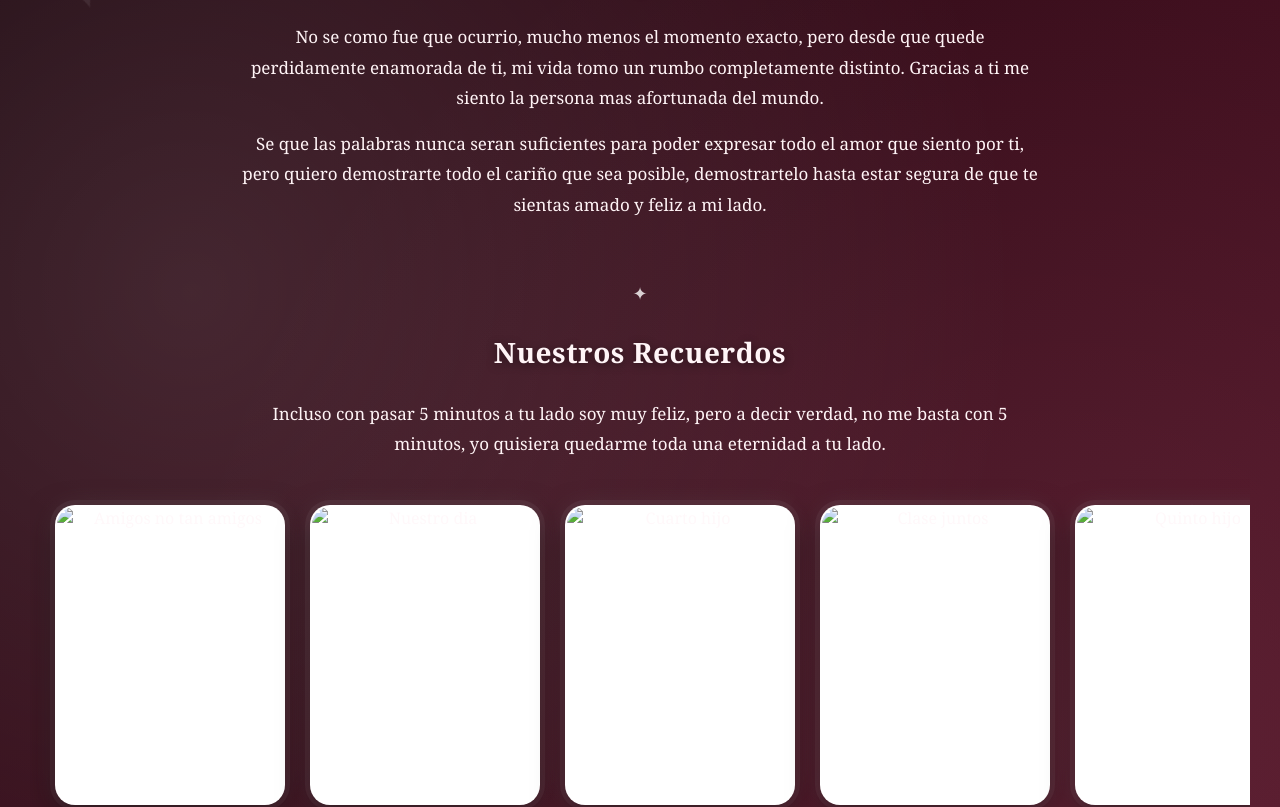
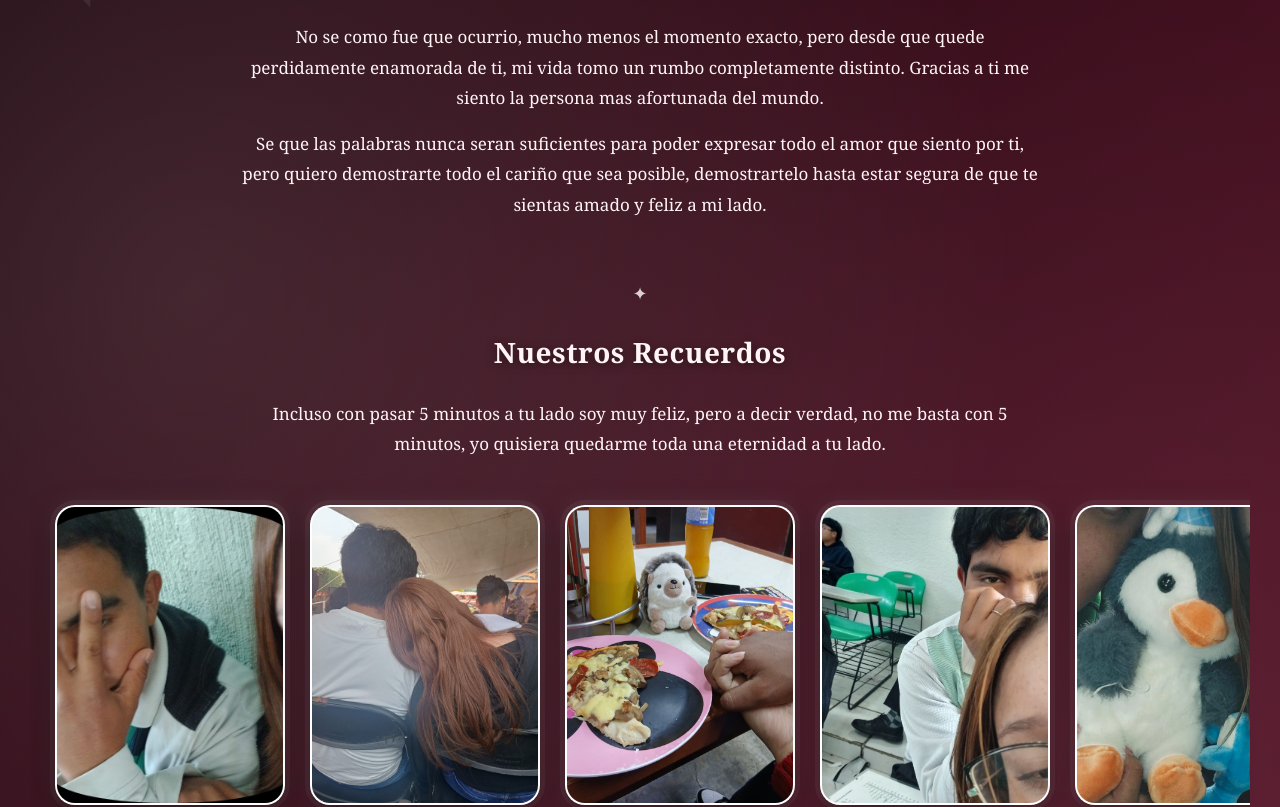
Before and after one commit to SARAI-VS/03-10-2026, a plain HTML site: page cartas.html in a window 1280 px wide. Shown: the part 151-958 px from the top of the page. Drawn offline with Linux system fonts and the light colour scheme.

Commit message:
cartas.html

```diff
--- a/cartas.html
+++ b/cartas.html
@@ -18,31 +18,31 @@
             <p>Incluso con pasar 5 minutos a tu lado soy muy feliz, pero a decir verdad, no me basta con 5 minutos, yo quisiera quedarme toda una eternidad a tu lado.</p>
             <div class="img-juntos">
                 <div class="foto" onclick="mostrarTexto('Y pensar que en diciembre comenzo aquel trato que nos llevo a lo que somos hoy. Jamas me arrepentire de haber pasado aquellos momentos juntos.')">
-                <img src="img-juntos/foto1.jpg" alt="Amigos no tan amigos">
+                <img src="foto1.jpg" alt="Amigos no tan amigos">
                 </div>
 
                 <div class="foto" onclick="mostrarTexto('3 de Mayo fue el mejor dia de ese mes, finalmente fuimos novios y cada 3 se volvio nuestra fecha especial.')">
-                <img src="img-juntos/foto2.jpg" alt="Nuestro dia">
+                <img src="foto2.jpg" alt="Nuestro dia">
                 </div>
 
                 <div class="foto" onclick="mostrarTexto('Ese dia tuvimos una salida increible, a pesar de que terminamos mojados (y que no saltaste JAJAJ), fue muy lindo pasar una tarde a tu ladito y junto a nuestro cuarto hijo.')">
-                <img src="img-juntos/foto3.jpg" alt="Cuarto hijo">
+                <img src="foto3.jpg" alt="Cuarto hijo">
                 </div>
 
                 <div class="foto" onclick="mostrarTexto('Pasar mate a tu lado es algo que extraño, sin ti las clases son aburridas, cualquier cosa sin ti es aburrida :c')">
-                <img src="img-juntos/foto4.jpg" alt="Clase juntos">
+                <img src="foto4.jpg" alt="Clase juntos">
                 </div>
 
                 <div class="foto" onclick="mostrarTexto('A pesar de que no estabamos en nuestro mejor momento, pudimos solucionar nuestros problemas y pasar un dia lindo, en compañia de nuestro hijo Tulio.')">
-                <img src="img-juntos/foto5.jpg" alt="Quinto hijo">
+                <img src="foto5.jpg" alt="Quinto hijo">
                 </div>
 
                 <div class="foto" onclick="mostrarTexto('Fue muy lindo ir al cine solo para escuchar la nueva cancion de Tay, y aunque me hayas tirado y casi quedo sin pie, me encanto ir a comer a tu lado junto a nuestro sexto hijo que casi pierdes.')">
-                <img src="img-juntos/foto6.jpg" alt="Dia de mi casi muerte y nacimiento de nuestro sexto hijo">
+                <img src="foto6.jpg" alt="Dia de mi casi muerte y nacimiento de nuestro sexto hijo">
                 </div>
 
                 <div class="foto" onclick="mostrarTexto('Aunque ya no estemos juntos como en la prepa, aun podemos pasar ratitos pequeños en la uni. No importa la distancia que haya entre nosotros, siempre te amaré y seré feliz a tu ladito.')">
-                <img src="img-juntos/foto7.jpg" alt="Tarde juntos en la uni pro">
+                <img src="foto7.jpg" alt="Tarde juntos en la uni pro">
                 </div>
             </div>
 
```
